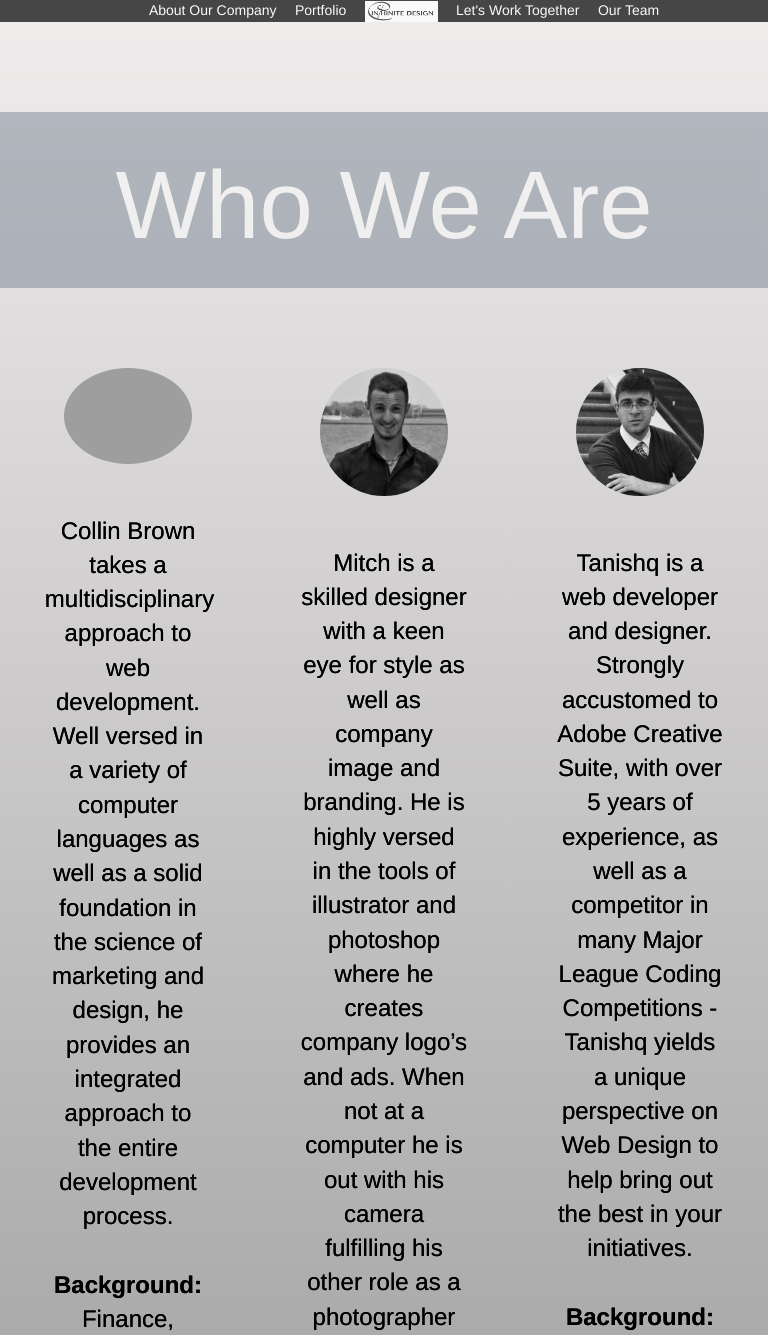
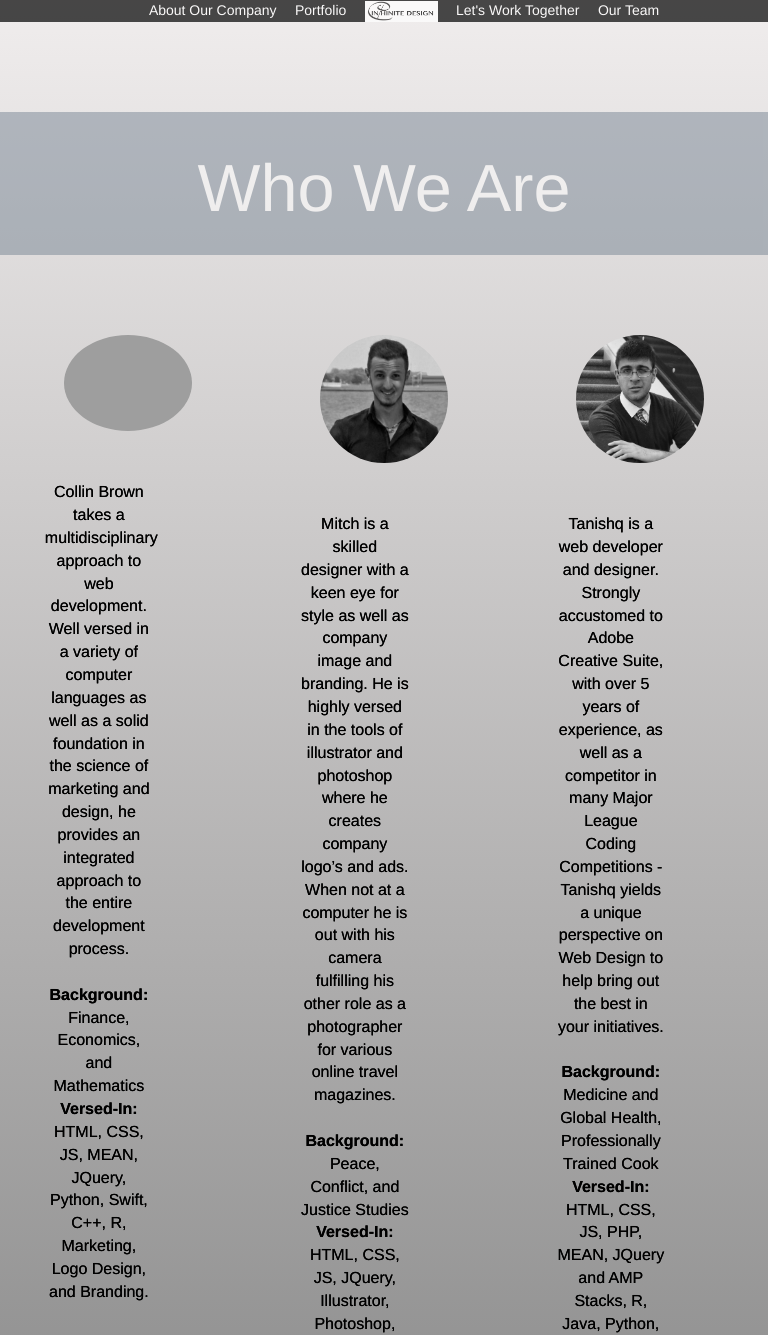
Before and after one commit to Tanishqy/Inphinite, a plain HTML site: page Team.html in a window 768 px wide. Shown: the top 1335 px of the page. Drawn offline with nearby package versions, Linux system fonts and the light colour scheme; grey boxes are pictures that could not be loaded.

Commit message:
optomizing for mobile
:)

```diff
--- a/Team.html
+++ b/Team.html
@@ -66,7 +66,7 @@
 <br/><br/><br/><br/>
 <div id="bar1">
 <center>
-  <h1 style="font-size:72pt; font-weight:200; color:#ffffff; ">
+  <h1 id="us">
     Who We Are
   </h1>
 </center>
@@ -88,7 +88,7 @@
 
 <div id="paragraph">
 
-<p>Collin Brown takes a multidisciplinary approach to web development. Well versed in a variety of computer languages as well as a solid foundation in the science of marketing and design, he provides an integrated approach to the entire development process. <br/><br/>
+<p id="entry">Collin Brown takes a multidisciplinary approach to web development. Well versed in a variety of computer languages as well as a solid foundation in the science of marketing and design, he provides an integrated approach to the entire development process. <br/><br/>
 <b> Background: </b> Finance, Economics, and Mathematics <br/>
 <b>Versed-In:</b> HTML, CSS, JS, MEAN, JQuery, Python, Swift, C++, R, Marketing, Logo Design, and Branding.<br/> </p>
 
@@ -108,7 +108,7 @@
 
 <div id="paragraph">
 
-<p>Mitch is a skilled designer with a keen eye for style as well as company image and branding. He is highly versed in the tools of illustrator and photoshop where he creates company logo’s and ads. When not at a computer he is out with his camera fulfilling his other role as a photographer for various online travel magazines. <br/><br/>
+<p id="entry">Mitch is a skilled designer with a keen eye for style as well as company image and branding. He is highly versed in the tools of illustrator and photoshop where he creates company logo’s and ads. When not at a computer he is out with his camera fulfilling his other role as a photographer for various online travel magazines. <br/><br/>
 <b> Background: </b> Peace, Conflict, and Justice Studies<br/>
 <b>Versed-In:</b> HTML, CSS, JS, JQuery, Illustrator, Photoshop, Photography, and Logo Design.<br/> </p>
 
@@ -129,7 +129,7 @@
 
 <div id="paragraph">
 
-<p>Tanishq is a web developer and designer. Strongly accustomed to Adobe Creative Suite, with over 5 years of experience, as well as a competitor in many Major League Coding Competitions - Tanishq yields a unique perspective on Web Design to help bring out the best in your initiatives. <br/><br/>
+<p id="entry">Tanishq is a web developer and designer. Strongly accustomed to Adobe Creative Suite, with over 5 years of experience, as well as a competitor in many Major League Coding Competitions - Tanishq yields a unique perspective on Web Design to help bring out the best in your initiatives. <br/><br/>
 <b> Background: </b> Medicine and Global Health, Professionally Trained Cook <br/>
 <b>Versed-In:</b> HTML, CSS, JS, PHP, MEAN, JQuery and AMP Stacks, R, Java, Python, and Adobe Creative Suite.<br/> </p>
 </div>
--- a/css/pagestyles/style_Team.css
+++ b/css/pagestyles/style_Team.css
@@ -78,10 +78,6 @@ p{
 
 
 
-h1{
-
-
-}
 
 h2{
     font-family:"Helvetica";
@@ -201,7 +197,6 @@ li{
     position:relative;
     width:65%;
     text-align: center;
-
 }
 
 #bar1{
@@ -212,9 +207,14 @@ li{
 }
 
 
+#us {
+    font-size: 72pt;
+    color: white;
+}
 
-
-
+#entry {
+    font-size: 24pt;
+}
 
 
 img {
@@ -236,3 +236,62 @@ z-index: -9999999999999999999999999;
 -ms-transition: all 0.25s ease-in-out;
 transition: all 0.25s ease-in-out;
 }
+
+
+
+/* iPads (portrait and landscape) ----------- */
+@media only screen
+and (min-device-width : 768px)
+and (max-device-width : 1024px) {
+
+#us {
+     font-size: 60;
+
+    }
+
+
+}
+
+
+
+/* iPads (portrait and landscape) ----------- */
+@media only screen
+and (min-device-width : 768px)
+and (max-device-width : 1024px) {
+
+#us {
+    font-size:50pt;
+    font-weight: 100;
+    color:white;
+    font-family:"Helvetica";
+}
+
+#entry {
+    position:relative;
+    width:65%;
+    text-align: center;
+    font-size: 12pt;
+}
+}
+
+
+/* iPads (landscape) ----------- */
+@media only screen
+and (min-device-width : 768px)
+and (max-device-width : 1024px)
+and (orientation : landscape) {
+
+#us {
+    font-size:60pt;
+    font-weight: 100;
+    color:white;
+    font-family:"Helvetica";
+}
+
+#entry {
+    position:relative;
+    width:65%;
+    text-align: center;
+    font-size: 12pt;
+}
+}
```
